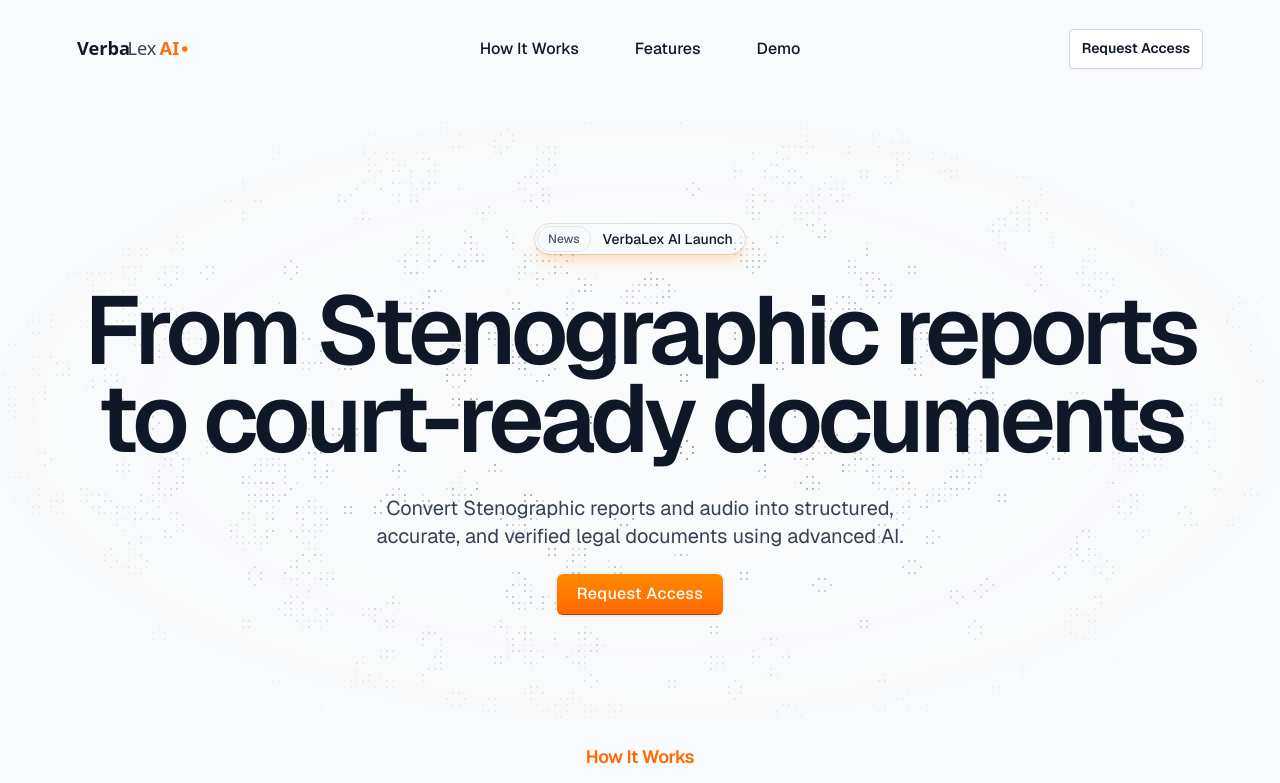
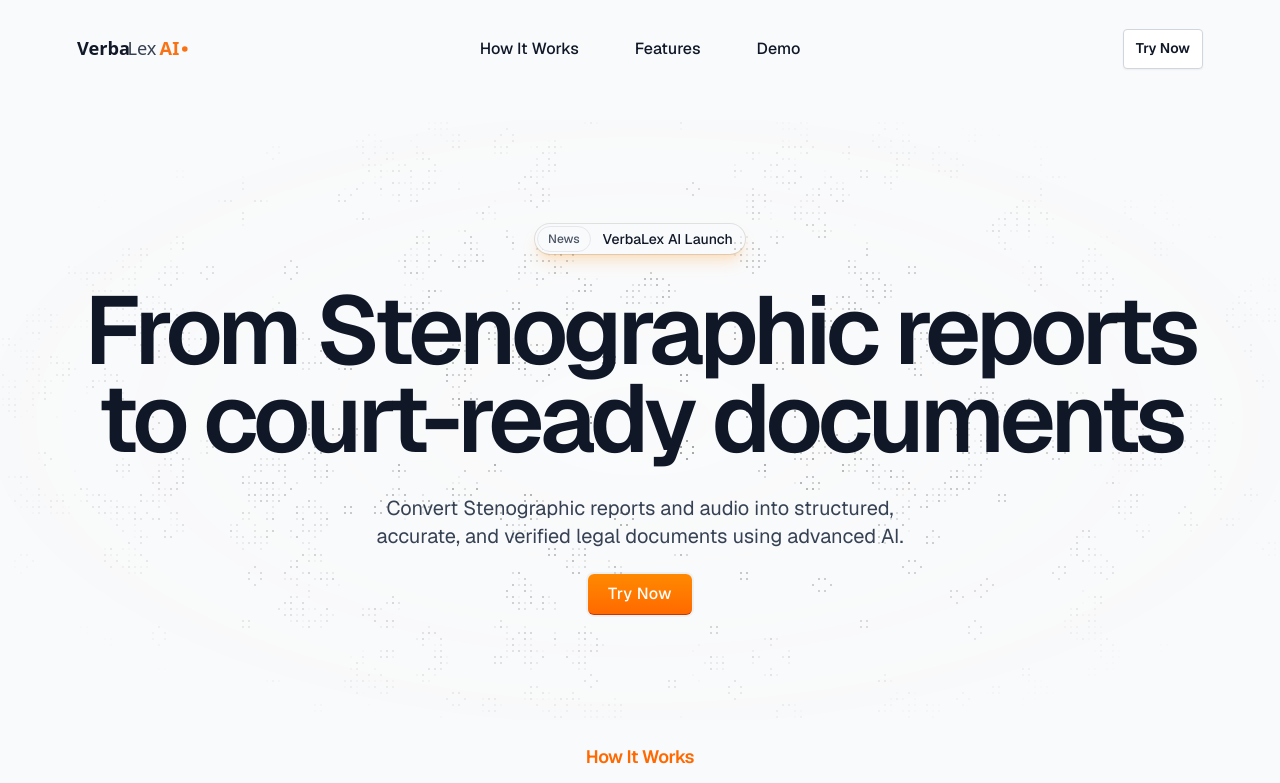
Before and after one commit to mirzauu/Landing_page_lawsuite, a Next.js app in the folder template-solar-main/: page / in a window 1280 px wide. Shown: the top 783 px of the page. Built offline with nearby package versions, Linux system fonts and the light colour scheme.

Commit message:
feat: implement email API route and add Hero, CallToAction, and Navbar UI components

```diff
--- a/template-solar-main/src/app/api/send-email/route.ts
+++ b/template-solar-main/src/app/api/send-email/route.ts
@@ -29,7 +29,7 @@
 
   <!-- Raw Text & Name Section -->
   <div style="margin-bottom: 60px; max-width: 1152px; text-align: left;">
-    <p style="font-size: 16px; font-weight: 400; color: #111827; margin-bottom: 12px;">To: ${recipientName}</p>
+    <p style="font-size: 16px; font-weight: 400; color: #111827; margin-bottom: 12px;">Hi ${recipientName},</p>
     <div style="font-size: 16px; color: #374151; white-space: pre-wrap; line-height: 1.6; text-align: left;">${body}</div>
   </div>
 
@@ -54,7 +54,7 @@
               <span style="text-decoration: none; color: #111827; margin: 0 16px;">Demo</span>
             </td>
             <td width="30%" align="right" style="padding-right: 12px;">
-              <span style="display: inline-block; background-color: #f3f4f6; color: #111827; font-weight: 600; font-size: 14px; padding: 10px 16px; border-radius: 8px; text-decoration: none;">Request Access</span>
+              <span style="display: inline-block; background-color: #f3f4f6; color: #111827; font-weight: 600; font-size: 14px; padding: 10px 16px; border-radius: 8px; text-decoration: none;">Try Now</span>
             </td>
           </tr>
         </table>
@@ -79,7 +79,7 @@
 
           <div>
             <span style="display: inline-block; background: #f97316; background-image: linear-gradient(to bottom, #fb923c, #f97316); border-bottom: 2px solid #c2410c; color: #ffffff; font-weight: 500; font-size: 16px; padding: 12px 20px; border-radius: 6px; text-decoration: none; box-shadow: 0 0 14px 0 rgba(255,255,255,0.19);">
-              Request Access
+              Try Now
             </span>
           </div>
         </div>
--- a/template-solar-main/src/components/ui/CallToAction.tsx
+++ b/template-solar-main/src/components/ui/CallToAction.tsx
@@ -18,7 +18,7 @@
           </p>
           <div className="flex flex-wrap gap-4">
             <Button asChild className="text-md">
-              <Link href="/request-access">Request Access</Link>
+              <Link href="https://app.verbalex.paperpie.io/">Try Now</Link>
             </Button>
             <Button asChild className="text-md" variant="secondary">
               <Link href="#">Book a Demo</Link>
--- a/template-solar-main/src/components/ui/Hero.tsx
+++ b/template-solar-main/src/components/ui/Hero.tsx
@@ -36,9 +36,9 @@
         <FadeDiv>
           <a
             className="mt-6 inline-flex cursor-pointer flex-row items-center justify-center gap-1 rounded-md border-b-[1.5px] border-orange-700 bg-linear-to-b from-orange-400 to-orange-500 px-5 py-3 leading-4 font-medium tracking-wide whitespace-nowrap text-white shadow-[0_0_0_2px_rgba(0,0,0,0.04),0_0_14px_0_rgba(255,255,255,0.19)] transition-all duration-200 ease-in-out hover:shadow-orange-300"
-            href="/request-access"
+            href="https://app.verbalex.paperpie.io/"
           >
-            Request Access
+            Try Now
           </a>
         </FadeDiv>
         <div className="absolute inset-0 -z-10 flex items-center justify-center">
--- a/template-solar-main/src/components/ui/Navbar.tsx
+++ b/template-solar-main/src/components/ui/Navbar.tsx
@@ -46,7 +46,7 @@
             variant="secondary"
             className="hidden h-10 font-semibold sm:block"
           >
-            <Link href="/request-access">Request Access</Link>
+            <Link href="https://app.verbalex.paperpie.io/">Try Now</Link>
           </Button>
           <Button
             onClick={() => setOpen(!open)}
@@ -85,7 +85,7 @@
             </li>
           </ul>
           <Button asChild variant="secondary" className="text-lg">
-            <Link href="/request-access">Request Access</Link>
+            <Link href="https://app.verbalex.paperpie.io/">Try Now</Link>
           </Button>
         </nav>
       </div>
```
